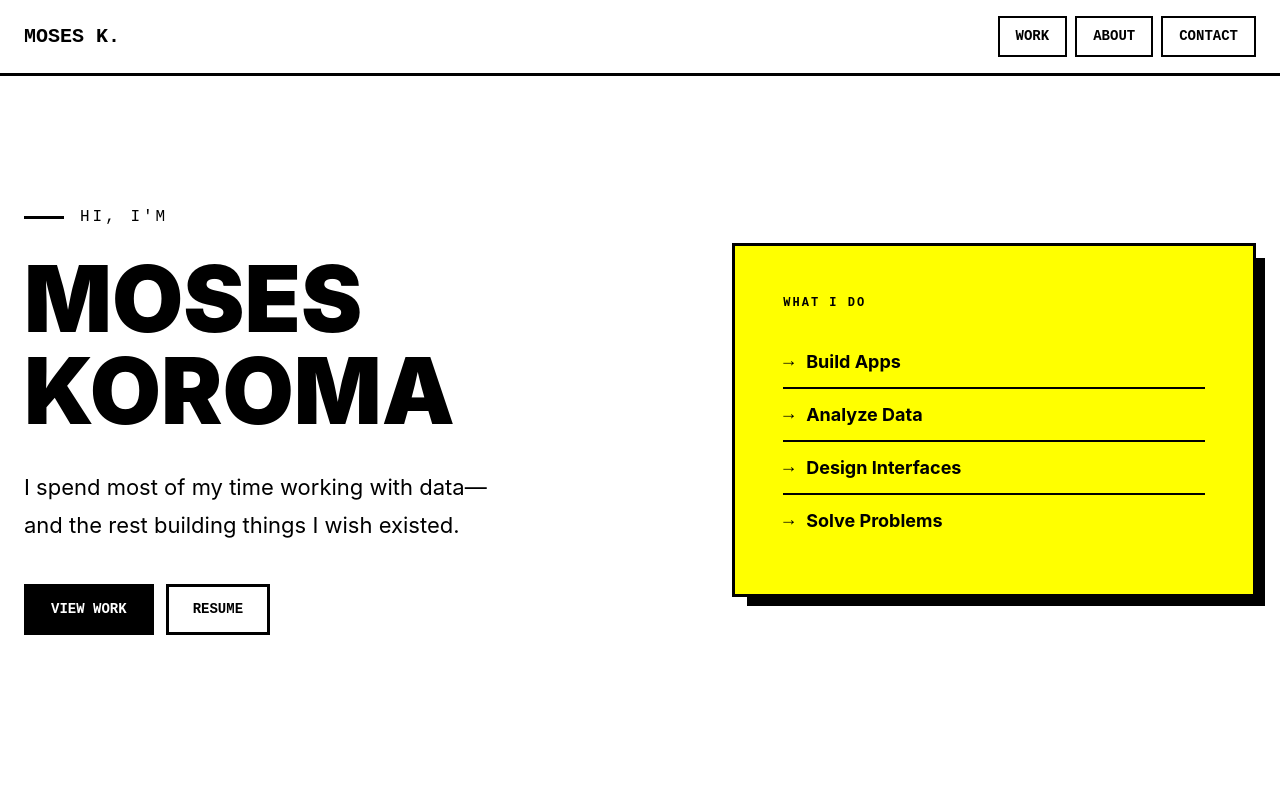
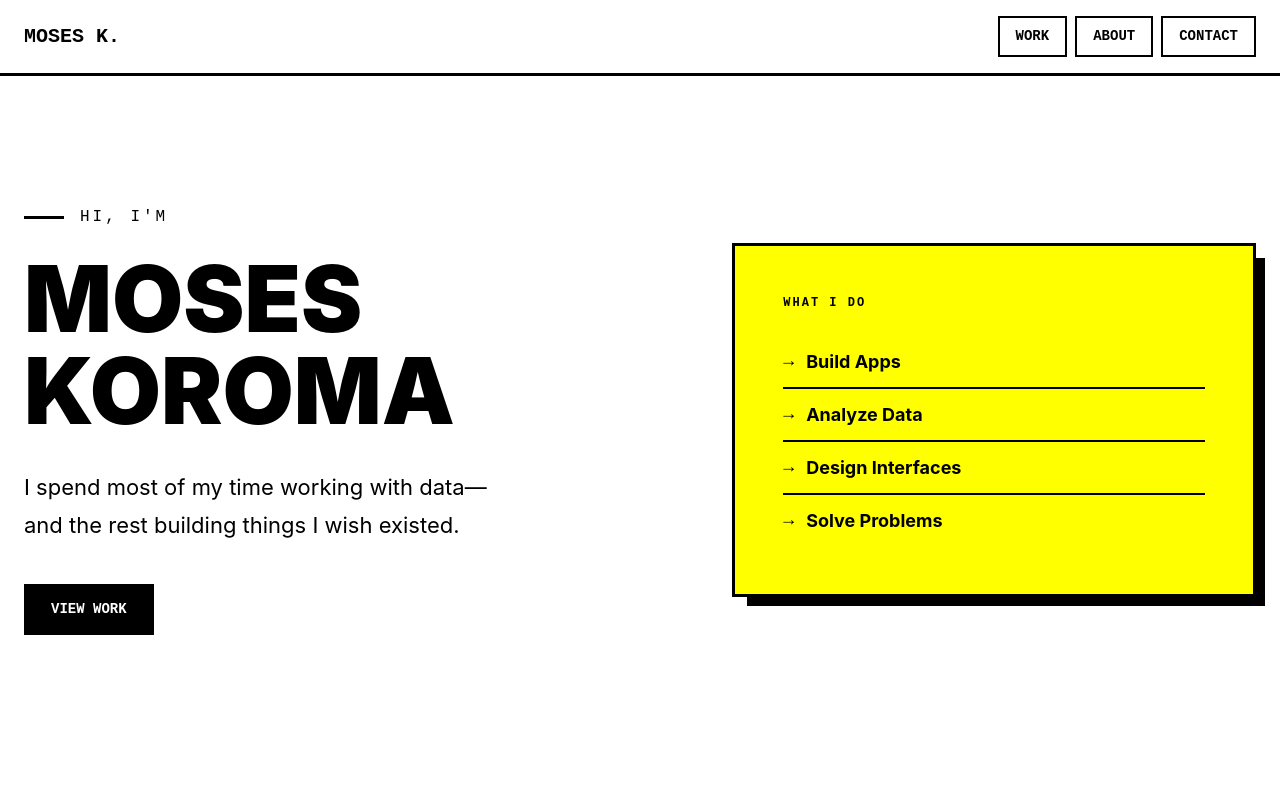
Before and after one commit to mokeyzz1/my-website, a Next.js app: page / in a window 1280 px wide. Shown: the top 800 px of the page. Built offline with nearby package versions, Linux system fonts and the light colour scheme.

Commit message:
Remove resume button and update Next.js deployment deps

```diff
--- a/app/page.js
+++ b/app/page.js
@@ -92,7 +92,6 @@ export default function Home() {
                 </p>
                 <div className="hero-links">
                   <a href="#work" className="brutal-btn primary">View Work</a>
-                  <a href="/resume.pdf" target="_blank" className="brutal-btn">Resume</a>
                 </div>
               </div>
               <div className="hero-visual">
```
Also changed, not shown: package.json (+4 -4 lines), 1 other file (tests, documents, lock files or other folders).
